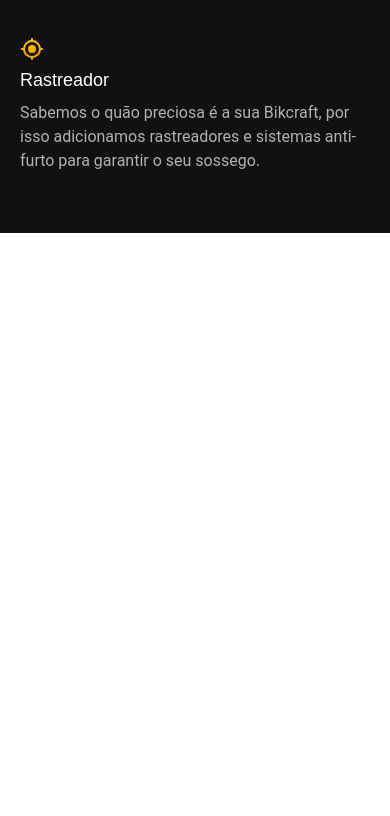
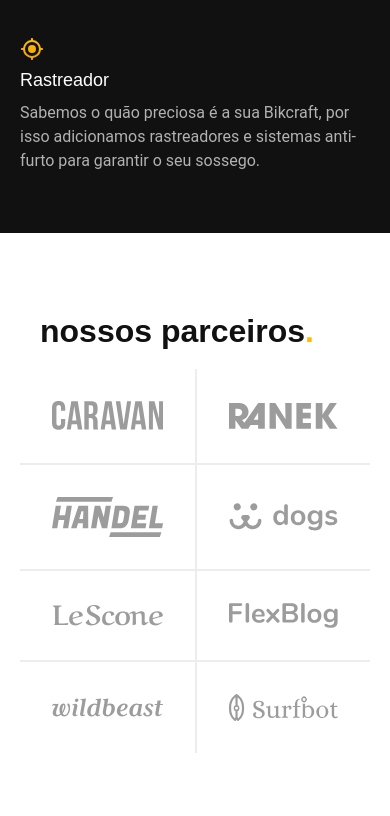
Before and after one commit to bnohandz/bikcraft, a plain HTML site: page index.html in a window 390 px wide. Shown: the part 1999-2815 px from the top of the page. Drawn offline with Linux system fonts and the light colour scheme.

Commit message:
parceiros

```diff
--- /dev/null
+++ b/css/home/parceiros.css
@@ -0,0 +1,57 @@
+.parceiros {
+  padding-top: 60px;
+  padding-bottom: 120px;
+}
+
+.parceiros h2 {
+  margin-bottom: 60px;
+}
+
+.parceiros ul {
+  padding: 0 20px;
+  max-width: 1400px;
+  display: grid;
+  grid-template-columns: repeat(4, 1fr);
+  margin: 0 auto;
+}
+
+.parceiros li {
+  display: flex;
+  padding: 32px;
+  border-left: 2px solid var(--cor-2);
+}
+
+.parceiros img {
+  margin: auto;
+}
+
+.parceiros li:first-child,
+.parceiros li:nth-child(5) {
+  border-left: none;
+}
+
+.parceiros li:nth-child(n + 5) {
+  border-top: 2px solid var(--cor-2);
+}
+
+@media (max-width: 800px) {
+  .parceiros {
+    padding-bottom: 60px;
+  }
+
+  .parceiros h2 {
+    margin: 20px;
+  }
+
+  .parceiros ul {
+    grid-template-columns: repeat(2, 1fr);
+  }
+
+  .parceiros li:nth-child(n + 3) {
+    border-top: 2px solid var(--cor-2);
+  }
+
+  .parceiros li:nth-child(odd) {
+    border-left: none;
+  }
+}
--- a/css/style.css
+++ b/css/style.css
@@ -10,6 +10,7 @@
 /* Home */
 @import "./home/introducao.css";
 @import "./home/tecnologia.css";
+@import "./home/parceiros.css";
 
 /* Bicicletas */
 @import "./bicicletas/bicicletas-lista.css";
--- a/index.html
+++ b/index.html
@@ -99,6 +99,21 @@
       </div>
     </div>
   </article>
+
+  <section class="parceiros" aria-label="Nossos Parceiros">
+    <h2 class="container font-1-xxl">nossos parceiros<span class="cor-p1">.</span></h2>
+
+    <ul>
+      <li><img src="./img/parceiros/caravan.svg" alt="caravan"></li>
+      <li><img src="./img/parceiros/ranek.svg" alt="ranek.svg"></li>
+      <li><img src="./img/parceiros/handel.svg" alt="handel"></li>
+      <li><img src="./img/parceiros/dogs.svg" alt="dogs"></li>
+      <li><img src="./img/parceiros/lescone.svg" alt="lescone"></li>
+      <li><img src="./img/parceiros/flexblog.svg" alt="caravan"></li>
+      <li><img src="./img/parceiros/wildbeast.svg" alt="wildbeast"></li>
+      <li><img src="./img/parceiros/surfbot.svg" alt="surfbot"></li>
+    </ul>
+  </section>
 </body>
 
 </html>
```
